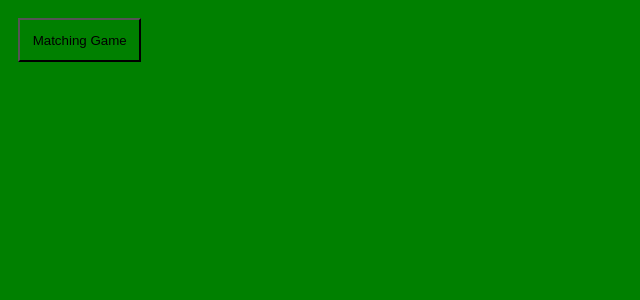
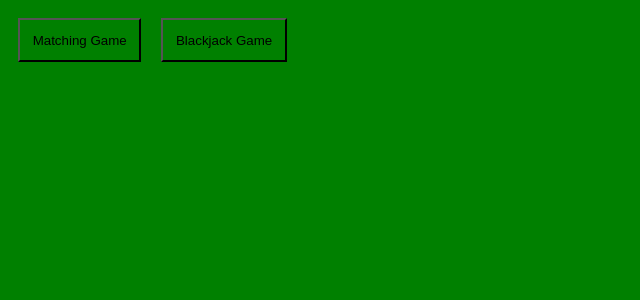
Before and after one commit to VedP1525/CS498_project, a React (Vite) app: page / in a window 1280 px wide. Shown: the top 300 px of the page, without its empty margins (0-640 px from the left). Built offline with nearby package versions, Linux system fonts and the light colour scheme.

Commit message:
Update App.jsx to include Blackjack

```diff
--- a/src/App.jsx
+++ b/src/App.jsx
@@ -1,16 +1,25 @@
 import { useState } from 'react';
 import Matching from './components/Matching'
+import Blackjack from './components/Blackjack'
 import './App.css';
 
 export default function App() {
   const [matching, setMatching] = useState(false);
   const goToMatching = () => {
     setMatching(true);
+    setBlackjack(false);
+  }
+  const [blackjack, setBlackjack] = useState(false);
+  const goToBlackjack = () => {
+    setBlackjack(true);
+    setMatching(false);
   }
   return (
     <>
       <button onClick={goToMatching} style={{padding: '1% 1%'}}>Matching Game</button>
       {matching && <Matching />}
+      <button onClick={goToBlackjack} style={{padding: '1% 1%'}}>Blackjack Game</button>
+      {blackjack && <Blackjack />}
     </>
   )
 };
```
